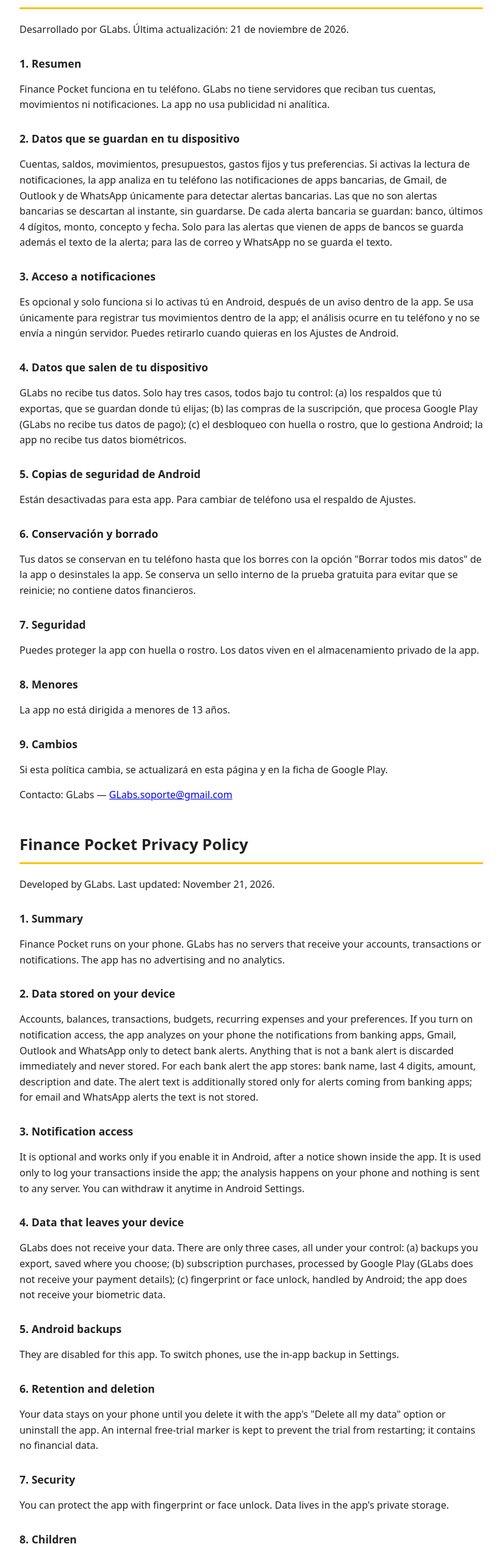
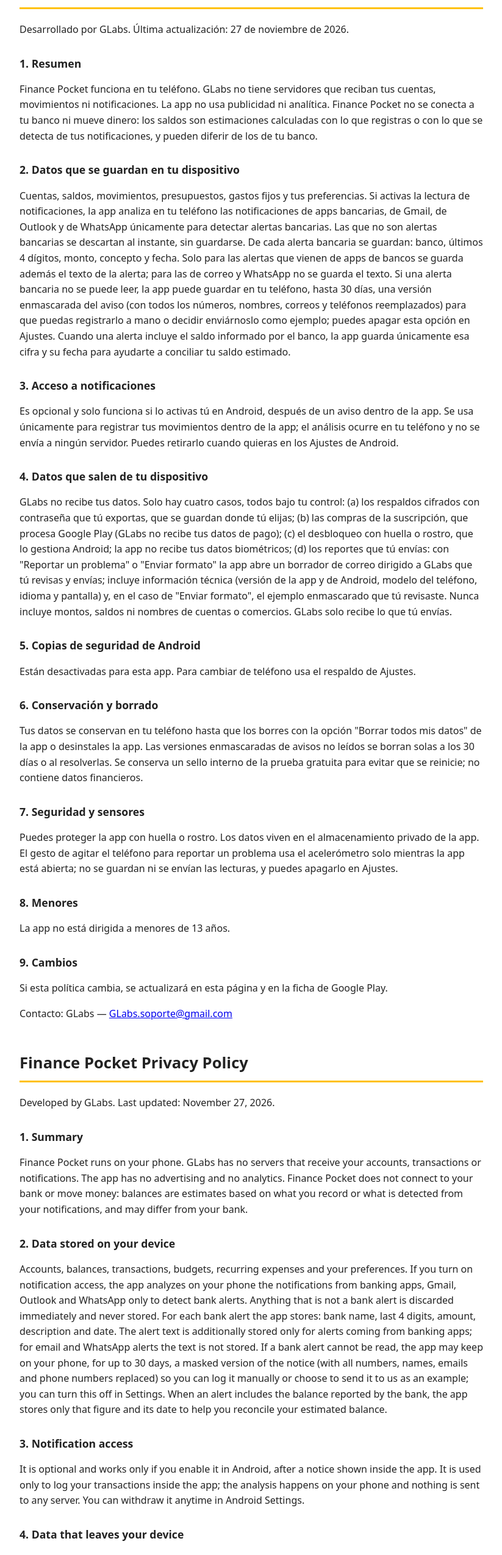
Before and after one commit to glabssoporte/glabs-legal, a plain HTML site: page financepocket.html in a window 1280 px wide. Shown: the part 104-2654 px from the top of the page at 61% size, without its empty margins (228-1051 px from the left). Drawn offline with Linux system fonts and the light colour scheme.

Commit message:
Add files via upload

```diff
--- a/financepocket.html
+++ b/financepocket.html
@@ -6,26 +6,26 @@ nav a{margin-right:12px;font-weight:600}footer{margin-top:3em;font-size:.85rem;c
 section{margin-bottom:3em}</style></head><body>
 <nav><a href="#es">Español</a><a href="#en">English</a></nav>
 <section id="es" lang="es"><h1>Política de privacidad de Finance Pocket</h1>
-<p>Desarrollado por GLabs. Última actualización: 21 de noviembre de 2026.</p>
-<h2>1. Resumen</h2><p>Finance Pocket funciona en tu teléfono. GLabs no tiene servidores que reciban tus cuentas, movimientos ni notificaciones. La app no usa publicidad ni analítica.</p>
-<h2>2. Datos que se guardan en tu dispositivo</h2><p>Cuentas, saldos, movimientos, presupuestos, gastos fijos y tus preferencias. Si activas la lectura de notificaciones, la app analiza en tu teléfono las notificaciones de apps bancarias, de Gmail, de Outlook y de WhatsApp únicamente para detectar alertas bancarias. Las que no son alertas bancarias se descartan al instante, sin guardarse. De cada alerta bancaria se guardan: banco, últimos 4 dígitos, monto, concepto y fecha. Solo para las alertas que vienen de apps de bancos se guarda además el texto de la alerta; para las de correo y WhatsApp no se guarda el texto.</p>
+<p>Desarrollado por GLabs. Última actualización: 27 de noviembre de 2026.</p>
+<h2>1. Resumen</h2><p>Finance Pocket funciona en tu teléfono. GLabs no tiene servidores que reciban tus cuentas, movimientos ni notificaciones. La app no usa publicidad ni analítica. Finance Pocket no se conecta a tu banco ni mueve dinero: los saldos son estimaciones calculadas con lo que registras o con lo que se detecta de tus notificaciones, y pueden diferir de los de tu banco.</p>
+<h2>2. Datos que se guardan en tu dispositivo</h2><p>Cuentas, saldos, movimientos, presupuestos, gastos fijos y tus preferencias. Si activas la lectura de notificaciones, la app analiza en tu teléfono las notificaciones de apps bancarias, de Gmail, de Outlook y de WhatsApp únicamente para detectar alertas bancarias. Las que no son alertas bancarias se descartan al instante, sin guardarse. De cada alerta bancaria se guardan: banco, últimos 4 dígitos, monto, concepto y fecha. Solo para las alertas que vienen de apps de bancos se guarda además el texto de la alerta; para las de correo y WhatsApp no se guarda el texto. Si una alerta bancaria no se puede leer, la app puede guardar en tu teléfono, hasta 30 días, una versión enmascarada del aviso (con todos los números, nombres, correos y teléfonos reemplazados) para que puedas registrarlo a mano o decidir enviárnoslo como ejemplo; puedes apagar esta opción en Ajustes. Cuando una alerta incluye el saldo informado por el banco, la app guarda únicamente esa cifra y su fecha para ayudarte a conciliar tu saldo estimado.</p>
 <h2>3. Acceso a notificaciones</h2><p>Es opcional y solo funciona si lo activas tú en Android, después de un aviso dentro de la app. Se usa únicamente para registrar tus movimientos dentro de la app; el análisis ocurre en tu teléfono y no se envía a ningún servidor. Puedes retirarlo cuando quieras en los Ajustes de Android.</p>
-<h2>4. Datos que salen de tu dispositivo</h2><p>GLabs no recibe tus datos. Solo hay tres casos, todos bajo tu control: (a) los respaldos que tú exportas, que se guardan donde tú elijas; (b) las compras de la suscripción, que procesa Google Play (GLabs no recibe tus datos de pago); (c) el desbloqueo con huella o rostro, que lo gestiona Android; la app no recibe tus datos biométricos.</p>
+<h2>4. Datos que salen de tu dispositivo</h2><p>GLabs no recibe tus datos. Solo hay cuatro casos, todos bajo tu control: (a) los respaldos cifrados con contraseña que tú exportas, que se guardan donde tú elijas; (b) las compras de la suscripción, que procesa Google Play (GLabs no recibe tus datos de pago); (c) el desbloqueo con huella o rostro, que lo gestiona Android; la app no recibe tus datos biométricos; (d) los reportes que tú envías: con &quot;Reportar un problema&quot; o &quot;Enviar formato&quot; la app abre un borrador de correo dirigido a GLabs que tú revisas y envías; incluye información técnica (versión de la app y de Android, modelo del teléfono, idioma y pantalla) y, en el caso de &quot;Enviar formato&quot;, el ejemplo enmascarado que tú revisaste. Nunca incluye montos, saldos ni nombres de cuentas o comercios. GLabs solo recibe lo que tú envías.</p>
 <h2>5. Copias de seguridad de Android</h2><p>Están desactivadas para esta app. Para cambiar de teléfono usa el respaldo de Ajustes.</p>
-<h2>6. Conservación y borrado</h2><p>Tus datos se conservan en tu teléfono hasta que los borres con la opción &quot;Borrar todos mis datos&quot; de la app o desinstales la app. Se conserva un sello interno de la prueba gratuita para evitar que se reinicie; no contiene datos financieros.</p>
-<h2>7. Seguridad</h2><p>Puedes proteger la app con huella o rostro. Los datos viven en el almacenamiento privado de la app.</p>
+<h2>6. Conservación y borrado</h2><p>Tus datos se conservan en tu teléfono hasta que los borres con la opción &quot;Borrar todos mis datos&quot; de la app o desinstales la app. Las versiones enmascaradas de avisos no leídos se borran solas a los 30 días o al resolverlas. Se conserva un sello interno de la prueba gratuita para evitar que se reinicie; no contiene datos financieros.</p>
+<h2>7. Seguridad y sensores</h2><p>Puedes proteger la app con huella o rostro. Los datos viven en el almacenamiento privado de la app. El gesto de agitar el teléfono para reportar un problema usa el acelerómetro solo mientras la app está abierta; no se guardan ni se envían las lecturas, y puedes apagarlo en Ajustes.</p>
 <h2>8. Menores</h2><p>La app no está dirigida a menores de 13 años.</p>
 <h2>9. Cambios</h2><p>Si esta política cambia, se actualizará en esta página y en la ficha de Google Play.</p>
 <p>Contacto: GLabs — <a href="mailto:GLabs.soporte@gmail.com">GLabs.soporte@gmail.com</a></p></section>
 <section id="en" lang="en"><h1>Finance Pocket Privacy Policy</h1>
-<p>Developed by GLabs. Last updated: November 21, 2026.</p>
-<h2>1. Summary</h2><p>Finance Pocket runs on your phone. GLabs has no servers that receive your accounts, transactions or notifications. The app has no advertising and no analytics.</p>
-<h2>2. Data stored on your device</h2><p>Accounts, balances, transactions, budgets, recurring expenses and your preferences. If you turn on notification access, the app analyzes on your phone the notifications from banking apps, Gmail, Outlook and WhatsApp only to detect bank alerts. Anything that is not a bank alert is discarded immediately and never stored. For each bank alert the app stores: bank name, last 4 digits, amount, description and date. The alert text is additionally stored only for alerts coming from banking apps; for email and WhatsApp alerts the text is not stored.</p>
+<p>Developed by GLabs. Last updated: November 27, 2026.</p>
+<h2>1. Summary</h2><p>Finance Pocket runs on your phone. GLabs has no servers that receive your accounts, transactions or notifications. The app has no advertising and no analytics. Finance Pocket does not connect to your bank or move money: balances are estimates based on what you record or what is detected from your notifications, and may differ from your bank.</p>
+<h2>2. Data stored on your device</h2><p>Accounts, balances, transactions, budgets, recurring expenses and your preferences. If you turn on notification access, the app analyzes on your phone the notifications from banking apps, Gmail, Outlook and WhatsApp only to detect bank alerts. Anything that is not a bank alert is discarded immediately and never stored. For each bank alert the app stores: bank name, last 4 digits, amount, description and date. The alert text is additionally stored only for alerts coming from banking apps; for email and WhatsApp alerts the text is not stored. If a bank alert cannot be read, the app may keep on your phone, for up to 30 days, a masked version of the notice (with all numbers, names, emails and phone numbers replaced) so you can log it manually or choose to send it to us as an example; you can turn this off in Settings. When an alert includes the balance reported by the bank, the app stores only that figure and its date to help you reconcile your estimated balance.</p>
 <h2>3. Notification access</h2><p>It is optional and works only if you enable it in Android, after a notice shown inside the app. It is used only to log your transactions inside the app; the analysis happens on your phone and nothing is sent to any server. You can withdraw it anytime in Android Settings.</p>
-<h2>4. Data that leaves your device</h2><p>GLabs does not receive your data. There are only three cases, all under your control: (a) backups you export, saved where you choose; (b) subscription purchases, processed by Google Play (GLabs does not receive your payment details); (c) fingerprint or face unlock, handled by Android; the app does not receive your biometric data.</p>
+<h2>4. Data that leaves your device</h2><p>GLabs does not receive your data. There are only four cases, all under your control: (a) password-encrypted backups you export, saved where you choose; (b) subscription purchases, processed by Google Play (GLabs does not receive your payment details); (c) fingerprint or face unlock, handled by Android; the app does not receive your biometric data; (d) reports you send: with &quot;Report a problem&quot; or &quot;Send format&quot; the app opens an email draft addressed to GLabs that you review and send; it includes technical information (app and Android versions, phone model, language and screen) and, for &quot;Send format&quot;, the masked example you reviewed. It never includes amounts, balances, or account or merchant names. GLabs only receives what you send.</p>
 <h2>5. Android backups</h2><p>They are disabled for this app. To switch phones, use the in-app backup in Settings.</p>
-<h2>6. Retention and deletion</h2><p>Your data stays on your phone until you delete it with the app&#x27;s &quot;Delete all my data&quot; option or uninstall the app. An internal free-trial marker is kept to prevent the trial from restarting; it contains no financial data.</p>
-<h2>7. Security</h2><p>You can protect the app with fingerprint or face unlock. Data lives in the app&#x27;s private storage.</p>
+<h2>6. Retention and deletion</h2><p>Your data stays on your phone until you delete it with the app&#x27;s &quot;Delete all my data&quot; option or uninstall the app. Masked versions of unreadable alerts are deleted automatically after 30 days or once resolved. An internal free-trial marker is kept to prevent the trial from restarting; it contains no financial data.</p>
+<h2>7. Security and sensors</h2><p>You can protect the app with fingerprint or face unlock. Data lives in the app&#x27;s private storage. The shake gesture to report a problem uses the phone&#x27;s accelerometer only while the app is open; readings are neither stored nor sent, and you can turn it off in Settings.</p>
 <h2>8. Children</h2><p>The app is not directed to children under 13.</p>
 <h2>9. Changes</h2><p>If this policy changes, it will be updated on this page and on the Google Play listing.</p>
 <p>Contact: GLabs — <a href="mailto:GLabs.soporte@gmail.com">GLabs.soporte@gmail.com</a></p></section>
```
Also changed, not shown: presus.html (+12 -10 lines).
